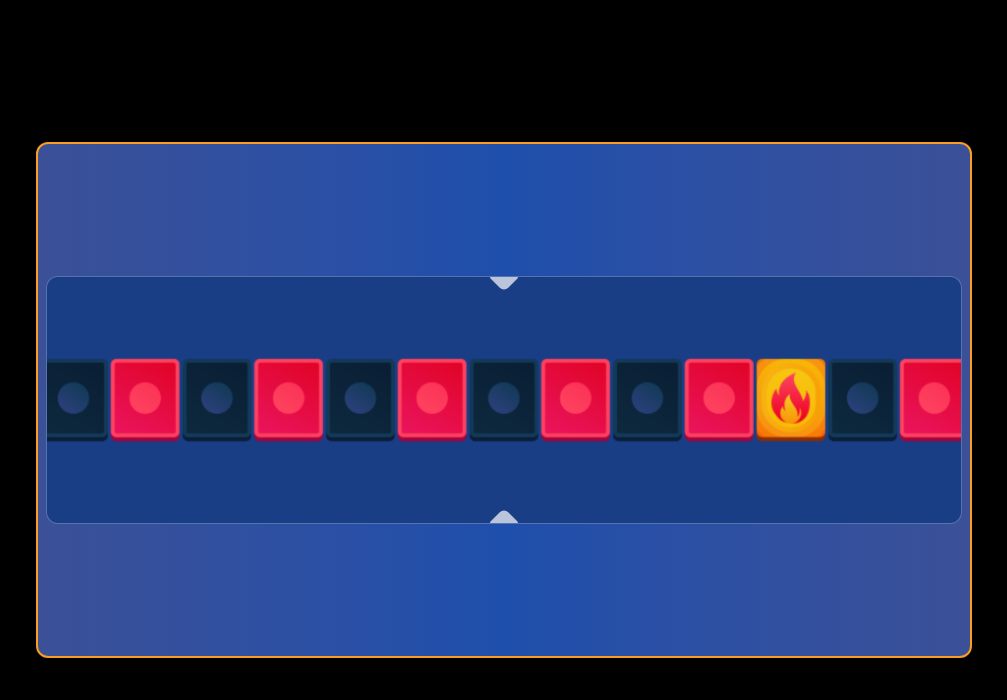
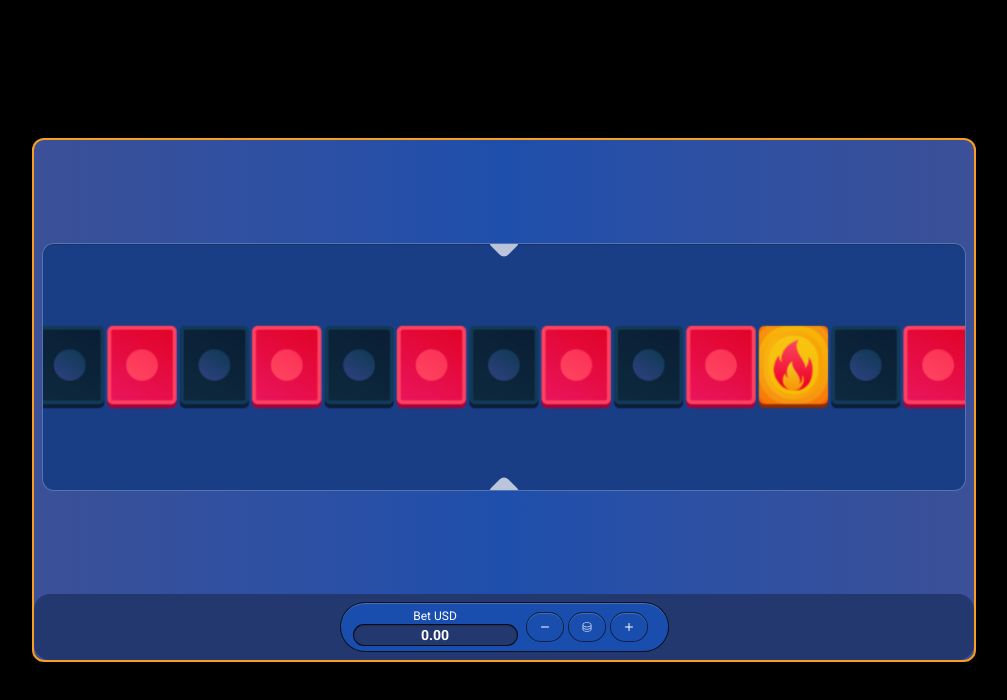
Before and after one commit to FanuelAnte/hotline-clone, a React (Vite) app: page / in a window 1280 px wide. Shown: the top 700 px of the page, without its empty margins (136-1143 px from the left). Built offline with nearby package versions, Linux system fonts and the light colour scheme.

Commit message:
bet amount panel

```diff
--- a/package.json
+++ b/package.json
@@ -13,6 +13,7 @@
     "@tailwindcss/vite": "^4.1.8",
     "react": "^19.1.0",
     "react-dom": "^19.1.0",
+    "react-icons": "^5.5.0",
     "tailwindcss": "^4.1.8"
   },
   "devDependencies": {
--- a/src/App.tsx
+++ b/src/App.tsx
@@ -1,13 +1,14 @@
 import "./App.css";
+import BetAmountButtons from "./components/bet_amount_panel";
 
 function App() {
   return (
     <>
-      <div className="w-screen h-screen bg-black flex items-center justify-center">
-        <div className="w-full h-full md:w-[960px] md:h-[540px] p-1 md:p-3">
+      <div className="w-screen h-screen bg-black flex items-center justify-center font-primary text-white">
+        <div className="w-full h-full md:w-[960px] md:h-[540px] p-1 md:p-2">
           <div className="flex flex-col w-full h-full border-2 rounded-xl md:border-golden-yellow bg-gradient-to-r from-light-blue-edge via-light-blue-center to-light-blue-edge">
             <div className="flex w-full h-full items-center p-2">
-              <div className="flex flex-col items-center border-1 border-blue-200/35 justify-between bg-dark-blue w-full h-[188px] md:h-1/2 rounded-xl inset-shadow-2xs">
+              <div className="flex flex-col items-center border-1 border-blue-200/35 justify-between bg-dark-blue w-full h-[188px] md:h-[248px] rounded-xl inset-shadow-2xs inset-shadow-black/20">
                 <img src="src/assets/hotline-arrow.svg" alt="arrow1" />
                 <img src="src/assets/cards.png" alt="Cards" />
                 <img
@@ -17,6 +18,9 @@ function App() {
                 />
               </div>
             </div>
+            <div className="flex flex-row w-full bg-darker-blue rounded-2xl p-2 justify-center">
+              <BetAmountButtons />
+            </div>
           </div>
         </div>
       </div>
--- /dev/null
+++ b/src/components/bet_amount_panel.tsx
@@ -0,0 +1,28 @@
+import { PiDatabaseLight } from "react-icons/pi";
+import { FiPlus } from "react-icons/fi";
+import { FiMinus } from "react-icons/fi";
+
+import BetButton from "./bet_button";
+
+function BetAmountPanel() {
+  return (
+    <>
+      <div className="flex flex-row px-3 items-center bg-button-blue border-black/80 border-1 inset-shadow-2xs inset-shadow-button-blue-highlight rounded-full min-h-[50px]">
+        <div className="flex flex-col items-center w-full justify-center">
+          <p className="text-xs">Bet USD</p>
+          <input
+            className="h-[22px] bg-darker-blue rounded-full inset-shadow-2xs inset-shadow-black/20 border-1 border-black/80 text-center text-white text-sm font-bold placeholder:text-white focus:outline-white focus:outline-1"
+            placeholder="0.00"
+          />
+        </div>
+        <div className="flex flex-row items-center justify-between w-full px-2 gap-1">
+          <BetButton icon={<FiMinus size={12} />} />
+          <BetButton icon={<PiDatabaseLight size={12} />} />
+          <BetButton icon={<FiPlus size={12} />} />
+        </div>
+      </div>
+    </>
+  );
+}
+
+export default BetAmountPanel;
--- /dev/null
+++ b/src/components/bet_button.tsx
@@ -0,0 +1,17 @@
+import type { ReactNode } from "react";
+
+type BetButtonProps = {
+  icon: ReactNode;
+};
+
+function BetButton({ icon }: BetButtonProps) {
+  return (
+    <>
+      <button className="bg-button-blue rounded-full py-2 px-3 inset-shadow-2xs inset-shadow-button-blue-highlight border-1 border-black/60 hover:bg-darker-blue hover:cursor-pointer">
+        {icon}
+      </button>
+    </>
+  );
+}
+
+export default BetButton;
--- a/src/index.css
+++ b/src/index.css
@@ -8,8 +8,11 @@
   --color-light-blue-center: #1e4fac;
   --color-light-blue-edge: #3b5097;
 
+  --color-button-blue: #194eae;
+  --color-button-blue-highlight: #476eb4;
+
   --color-dark-blue: #193e86;
-  --color-darker-blue: #10367b;
+  --color-darker-blue: #23386e;
 
   --font-primary: "Roboto", "sans-serif";
 }
```
Also changed, not shown: src/assets/icon-speedometer.svg (added), 1 other file (tests, documents, lock files or other folders).
